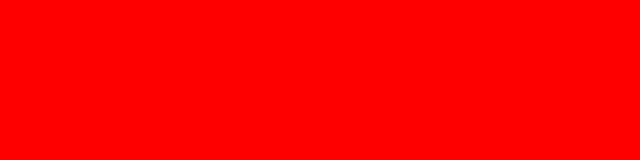
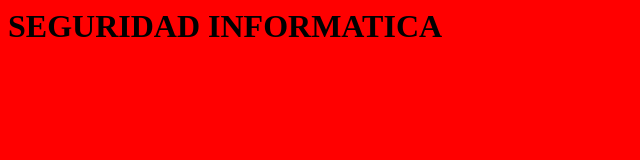
Before and after one commit to andresfdoncel/seguridadinf, a plain HTML site: page index.html in a window 1280 px wide. Shown: the whole page, without its empty margins (0-640 px from the left). Drawn offline with Linux system fonts and the light colour scheme.

Commit message:
Update index.html

```diff
--- a/index.html
+++ b/index.html
@@ -4,7 +4,7 @@
 
        <title>SEGURIDAD INFORMATICA</title>
     <body style="background-color:#FF0000;">
-
+      <h1>SEGURIDAD INFORMATICA</h1>
 
     </body>
 
```
